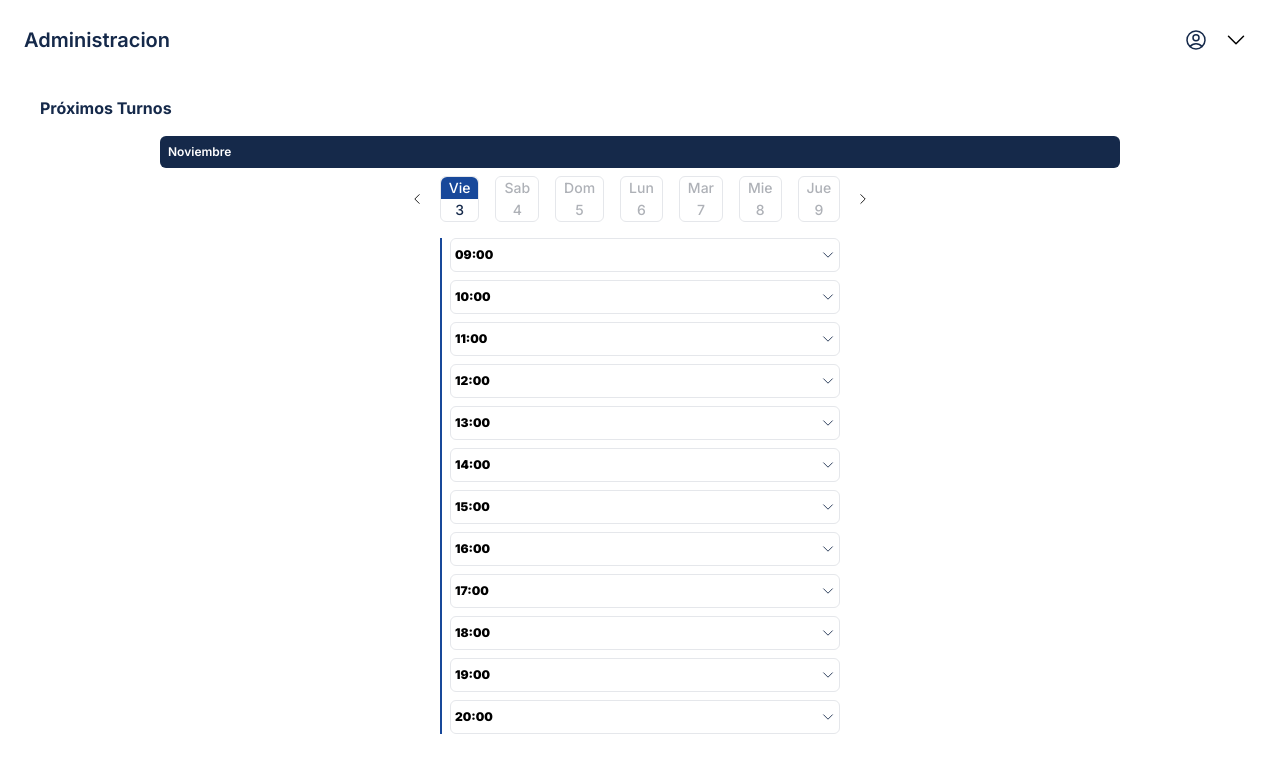
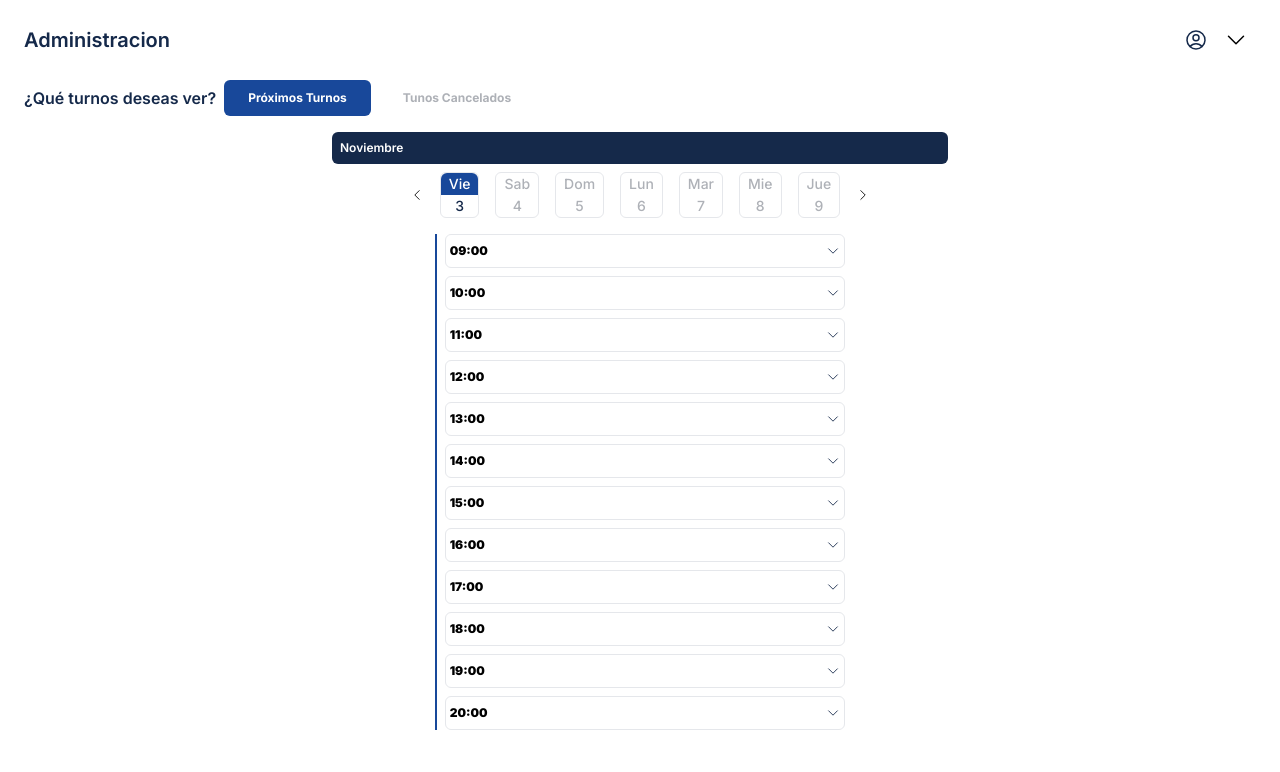
Before and after one commit to Francisco-Villanueva/reser-admin-client, a Next.js app: page /home/barber in a window 1280 px wide. Shown: the top 772 px of the page. Built offline with nearby package versions, Linux system fonts and the light colour scheme; no server answers; sample sign-in values are in the browser's storage.

Commit message:
feat (cancelled): implemented cancelled buttons

```diff
--- a/src/app/home/admin/turnos/page.js
+++ b/src/app/home/admin/turnos/page.js
@@ -21,7 +21,7 @@ export default function TunosListPage() {
   }
 
   return (
-    <ChildrenLayout className="flex flex-col">
+    <ChildrenLayout className="flex flex-col gap-2">
       <section className="flex gap-4 ">
         {barbers.map((barber) => (
           <Button
@@ -33,6 +33,7 @@ export default function TunosListPage() {
           </Button>
         ))}
       </section>
+      <hr/>
       {selectedBarber && <AppointmentsList />}
     </ChildrenLayout>
   )
--- a/src/commons/AppointmentCard.jsx
+++ b/src/commons/AppointmentCard.jsx
@@ -5,7 +5,7 @@ import { useStore } from '@/context/AdminContext'
 import useModal from '@/hooks/useModal'
 import DeleteAppointment from '@/components/DeleteAppointment'
 
-export default function AppointmentCard({ appointment }) {
+export default function AppointmentCard({ appointment, canceled = false }) {
   const { name, email, phone, hour, id, date } = appointment
   const { currentUser } = useStore()
   const { openModal, isModalOpen, closeModal } = useModal()
@@ -28,7 +28,7 @@ export default function AppointmentCard({ appointment }) {
             />
           </Button>
 
-          {currentUser.isAdmin && (
+          {currentUser.isAdmin && !canceled && (
             <Button
               onClick={openModal}
               className="   bg-error hover:bg-red-700 text-white   rounded-md p-1 z-40"
--- a/src/commons/Button.jsx
+++ b/src/commons/Button.jsx
@@ -17,9 +17,9 @@ export default function Button({
       primary: 'bg-blue text-white   hover:bg-hoverBlue hover:text-blue ',
       secondary: 'bg-white border border-blue hover:bg-hoverBlue  text-blue ',
       delete:
-        'bg-error text-white  border border-red-500 hover:bg-error hover:text-white text-red-500 ',
+        'bg-error text-white  border border-red-500 hover:bg-hoverRed  hover:text-error text-red-500 ',
       text: 'bg-white   text-blue  hover:bg-hoverBlue',
-      alert: 'text-error    hover:bg-hoverRed',
+      alert: 'text-error border  border-error  hover:bg-hoverRed',
       dark: 'text-dark-grey  bg-light-grey border  ',
       disabled: 'border-blue    text-grey ',
     },
--- a/src/commons/DateCard.jsx
+++ b/src/commons/DateCard.jsx
@@ -1,13 +1,18 @@
 import React from 'react'
 
-export default function DateCard({ date, handleDate, isSelected }) {
+export default function DateCard({
+  date,
+  handleDate,
+  isSelected,
+  canceled = false,
+}) {
   return (
     <div
       onClick={handleDate}
       className="flex flex-col items-center text-md border rounded-md  text-grey font-medium cursor-pointer transition-all duration-300 "
     >
       <span
-        className={`${isSelected ? 'bg-blue text-white' : ''}  px-2 rounded-t-md transition-all duration-300`}
+        className={`${isSelected ? (canceled ? 'bg-error text-white' : 'bg-blue text-white') : ''}  px-2 rounded-t-md transition-all duration-300`}
       >
         {date.day}
       </span>
--- a/src/components/AppointmentsList.jsx
+++ b/src/components/AppointmentsList.jsx
@@ -1,30 +1,55 @@
 import { useStore } from '@/context/AdminContext'
-import React, { useState } from 'react'
+import React, { useEffect, useState } from 'react'
 import TableTeamRow from './TableTeamRow'
 import Loader from './Loader'
-import ChildrenLayout from '@/commons/ChildrenLayout'
-import TitleView from '@/commons/TitleView'
-import { getFutureAppointments } from '@/utils/futureAppointments'
 import Calendar from './Calendar'
+import { AppointmentServices } from '@/services'
+import Button from '@/commons/Button'
 
 export default function AppointmentsList() {
   const {
-    selectedBarber: { appointments },
+    selectedBarber: { appointments, id },
   } = useStore()
   const [date, setDate] = useState(new Date().toISOString().split('T')[0])
+  const [view, setView] = useState('appointments')
+  const [cancelledAppointments, setCancelledAppointments] = useState([])
 
-  const futureAppointments =
-    appointments && appointments.length > 0
-      ? getFutureAppointments(appointments)
-      : appointments
-
+  useEffect(() => {
+    if (id)
+      AppointmentServices.getCancelled({ barberId: id }).then((res) => {
+        setCancelledAppointments(res.data)
+      })
+  }, [id])
   return (
-    <ChildrenLayout
+    <section
       className={
-        'flex flex-col gap-4   max-sm:gap-2 overflow-auto border-none '
+        'flex flex-col gap-4   max-sm:gap-2 overflow-auto border-none p-0 '
       }
     >
-      <TitleView>Próximos Turnos </TitleView>
+      <section className="flex   items-center gap-2">
+        <h2 className="text-black font-semibold">¿Qué turnos deseas ver?</h2>
+        <div className="flex gap-2">
+          <Button
+            variant={view === 'appointments' ? 'primary' : 'disabled'}
+            size={'small'}
+            className="rounded-md hover:border hover:border-border transition-all duration-200"
+            onClick={() => setView('appointments')}
+          >
+            Próximos Turnos{' '}
+          </Button>
+          <Button
+            variant={view === 'cancelled' ? 'delete' : 'disabled'}
+            size={'small'}
+            className="rounded-md hover:border hover:border-border transition-all duration-200"
+            onClick={() => setView('cancelled')}
+          >
+            {' '}
+            Tunos Cancelados
+          </Button>
+        </div>
+      </section>
+      {view === 'appointments' && (
+        <div className="flex flex-col gap-4">
           {appointments && (
             <Calendar handleDate={(date) => setDate(date)} selectedDay={date} />
           )}
@@ -33,6 +58,29 @@ export default function AppointmentsList() {
           ) : (
             <Loader />
           )}
-    </ChildrenLayout>
+        </div>
+      )}
+      {view === 'cancelled' && (
+        <div className="flex flex-col gap-4  text-dark-grey ">
+          {cancelledAppointments && (
+            <Calendar
+              handleDate={(date) => setDate(date)}
+              selectedDay={date}
+              canceled={true}
+            />
+          )}
+
+          {appointments ? (
+            <TableTeamRow
+              appointments={cancelledAppointments}
+              date={date}
+              canceled={true}
+            />
+          ) : (
+            <Loader />
+          )}
+        </div>
+      )}
+    </section>
   )
 }
--- a/src/components/Appoitments.jsx
+++ b/src/components/Appoitments.jsx
@@ -1,13 +1,27 @@
 import AppointmentCard from '@/commons/AppointmentCard'
 import React from 'react'
 
-export default function Appoitments({ appointment }) {
+export default function Appoitments({ appointment, canceled = false }) {
   const { date, appointments } = appointment
+
+  const appointmentsToShow = canceled
+    ? appointments.filter((app) => app.name !== '')
+    : appointments
   return (
-    <div className="flex flex-col gap-2 w-1/3 max-lg:w-[85%] m-auto  border-l-2 pl-2 border-blue  ">
-      {appointments.map((appointment) => (
-        <AppointmentCard appointment={appointment} date={date} />
-      ))}
+    <div
+      className={`flex flex-col gap-2 w-1/3 max-lg:w-[85%] m-auto  border-l-2 pl-2 ${canceled ? 'border-error' : 'border-blue'}  `}
+    >
+      {!appointmentsToShow.length ? (
+        <span>No hay trunos cancelados</span>
+      ) : (
+        appointmentsToShow.map((appointment) => (
+          <AppointmentCard
+            appointment={appointment}
+            date={date}
+            canceled={canceled}
+          />
+        ))
+      )}
     </div>
   )
 }
--- a/src/components/Calendar.jsx
+++ b/src/components/Calendar.jsx
@@ -5,7 +5,11 @@ import { useStore } from '@/context/AdminContext'
 import useDate from '@/hooks/useDate'
 import React, { useState } from 'react'
 
-export default function Calendar({ handleDate, selectedDay }) {
+export default function Calendar({
+  handleDate,
+  selectedDay,
+  canceled = false,
+}) {
   const { formatDayOfMonth, getMonth } = useDate()
   const {
     mainHours,
@@ -37,16 +41,19 @@ export default function Calendar({ handleDate, selectedDay }) {
   })
   return (
     <section className="flex flex-col items-center gap-2">
-      <span className=" text-sm font-semibold text-white p-2 bg-black rounded-md w-[80%]">
+      <span
+        className={` text-sm font-semibold text-white p-2 ${canceled ? 'bg-error' : 'bg-black'}  rounded-md w-[50%] max-md:w-full`}
+      >
         {getMonth(selectedDay)}
       </span>
-      <div className="flex gap-4 max-sm:gap-1 justify-center items-center   ">
+      <div className="flex gap-4 max-sm:gap-1 justify-around items-center  max-md:w-full ">
         <Button onClick={() => setCalenadarLimits((s) => s - 1)}>
           <ArrowLeft className={'w-[14px]'} />
         </Button>
 
         {futureDates.map((day) => (
           <DateCard
+            canceled={canceled}
             handleDate={() => handleDate(day)}
             date={formatDayOfMonth(day)}
             isSelected={day === selectedDay}
--- a/src/components/TableTeamRow.jsx
+++ b/src/components/TableTeamRow.jsx
@@ -1,7 +1,7 @@
 import React from 'react'
 import Appoitments from './Appoitments'
 import { useStore } from '@/context/AdminContext'
-export default function TableTeamRow({ appointments, date }) {
+export default function TableTeamRow({ appointments, date, canceled = false }) {
   const { mainHours } = useStore()
 
   const organizedAppointments = {}
@@ -24,11 +24,13 @@ export default function TableTeamRow({ appointments, date }) {
 
   const resultArray = Object.values(organizedAppointments)
 
+  console.log({ resultArray })
+
   return (
-    <div className="flex flex-col gap-2    overflow-auto max-h-[90%]">
+    <div className="flex flex-col gap-2  overflow-auto max-h-[90%]">
       <div className="flex flex-col gap-2  ">
         {resultArray.map((appointment) => (
-          <Appoitments appointment={appointment} />
+          <Appoitments appointment={appointment} canceled={canceled} />
         ))}
       </div>
     </div>
--- a/src/services/appointment.services.js
+++ b/src/services/appointment.services.js
@@ -7,6 +7,11 @@ export class AppointmentServices {
       `${API_URL}/appointment/${id}`,
     )
   }
+  static async getCancelled({barberId}) {
+    return await axios.get(
+      `${API_URL}/appointment/cancelled/${barberId}`,
+    )
+  }
   static async delete(id) {
     return await axios.delete(
       `${API_URL}/appointment/${id}`,
```
Lines whose indentation alone changed are shown as unchanged.
